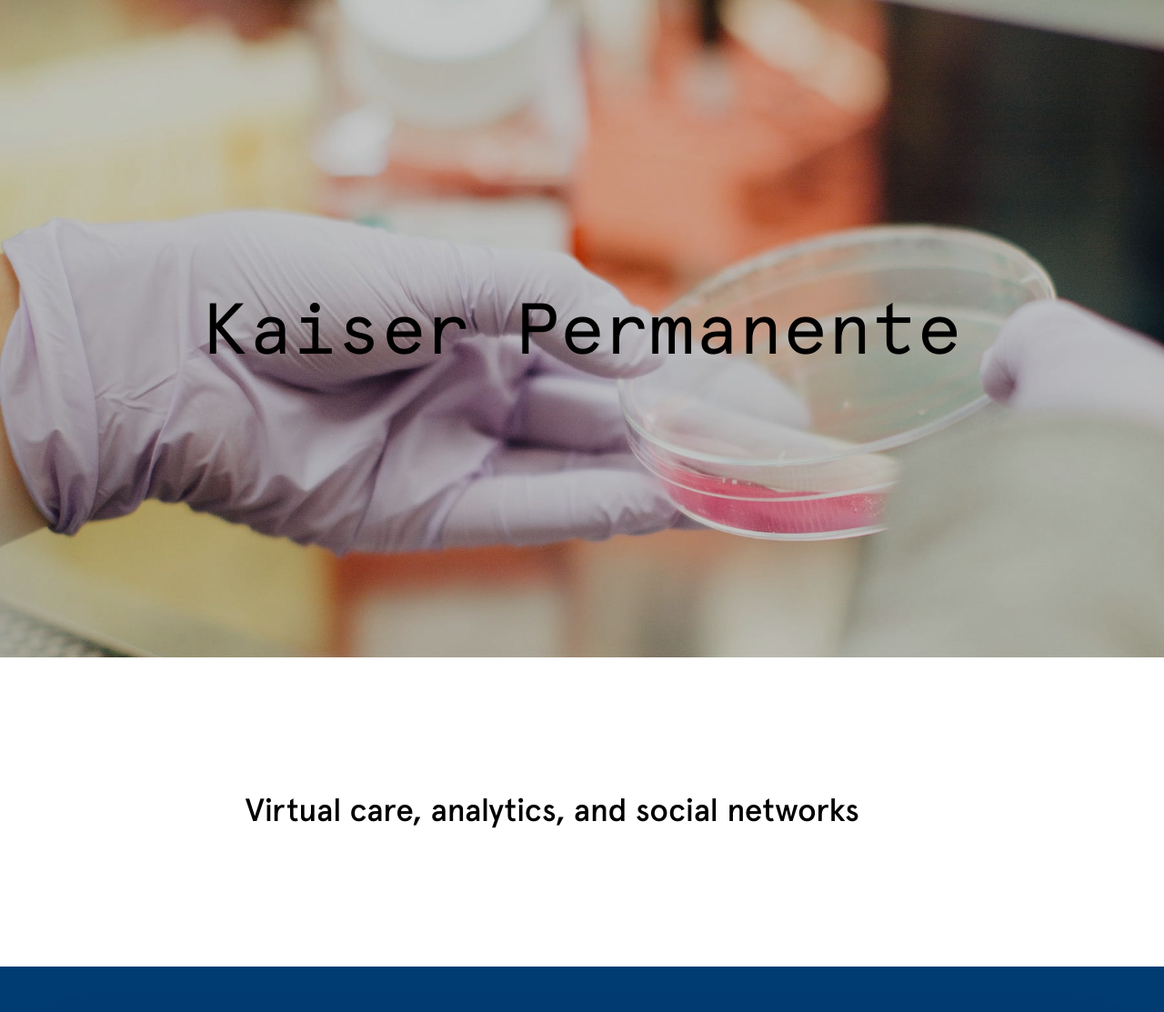
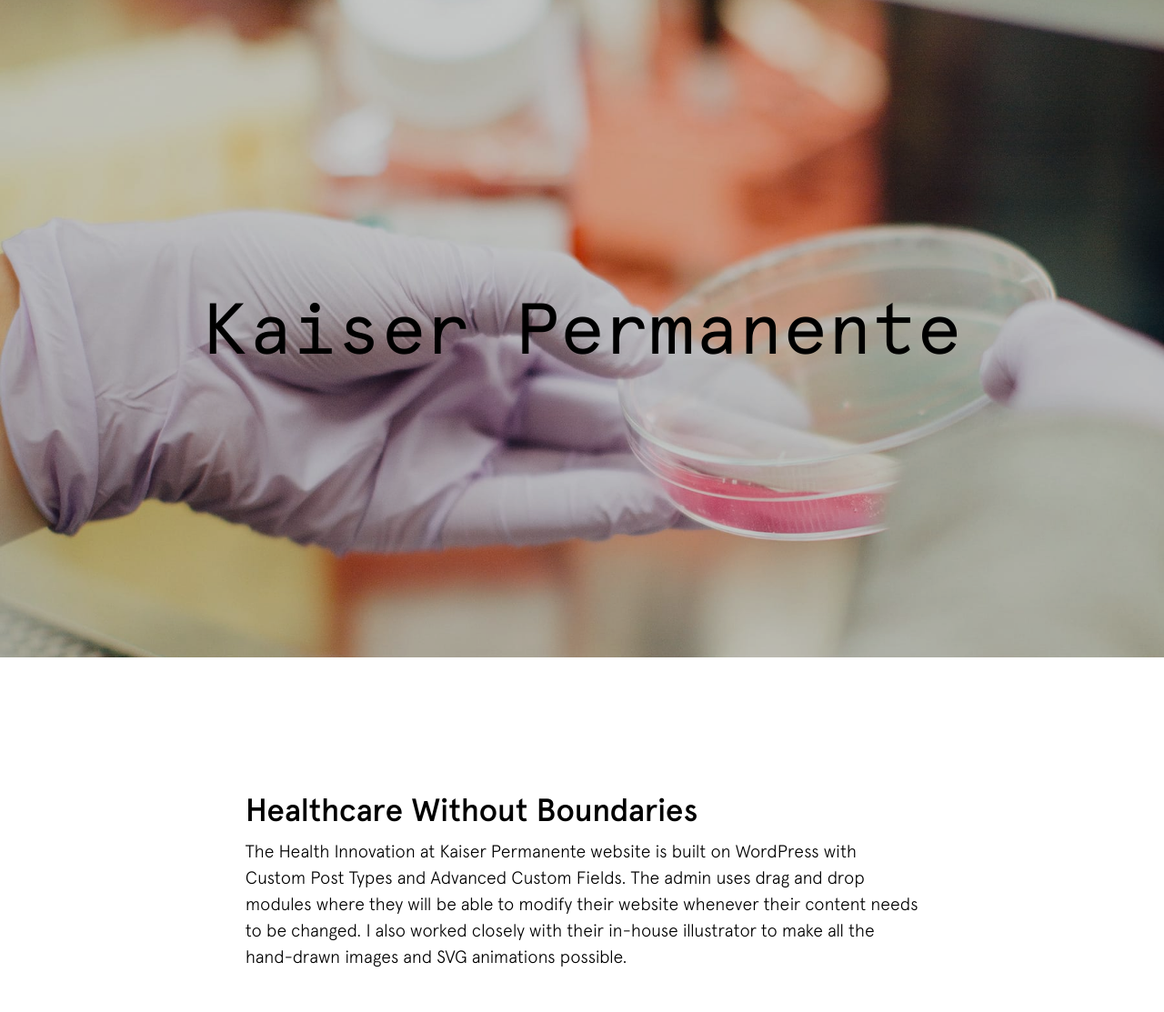
Before and after one commit to thomasvaeth/thomasvaeth.github.io, a Jekyll site: the page built from _work/kaiser-permanente.html, in a window 1280 px wide. Shown: the top 1113 px of the page at 91% size. Built offline with Jekyll 4.4.1, drawn with Linux system fonts in a browser that asks for light colours; grey boxes are pictures that could not be loaded.

Commit message:
Wrote more intros for case studies.

```diff
--- a/_work/ink-volt.html
+++ b/_work/ink-volt.html
@@ -13,7 +13,8 @@
     <h2>
       <span data-aos="slice-up" data-aos-duration="400">Notebooks and planners</span>
     </h2>
-    <p data-aos="fade-in" data-aos-duration="400" data-aos-delay="100"></p>
+    <p data-aos="fade-in" data-aos-duration="400" data-aos-delay="100">Kate Matsudaira's product line of notebooks and planners needed somewhere to grow after her successful Kickstart campaigns. She neeeded an e-commerce website to sellproducts  year-round, so a clean and minimal storefront was built on WordPress and WooCommerce. Development focused on components that could be reused as the brand continued to grow.</p>
+    <p data-aos="fade-in" data-aos-duration="400" data-aos-delay="100">The website has received recognition from <a href="https://www.cssdesignawards.com/sites/ink-volt/29013/" target="_blank">CSS Design Awards</a> and <a href="https://www.thebestdesigns.com/designs/ink-volt" target="_blank">The Best Designs</a>.</p>
   </div>
 </div>
 
--- a/_work/kaiser-permanente.html
+++ b/_work/kaiser-permanente.html
@@ -11,9 +11,9 @@
 <div class="study__intro section-padding--double bg-white">
   <div class="grid-small">
     <h2>
-      <span data-aos="slice-up" data-aos-duration="400">Virtual care, analytics, and social networks</span>
+      <span data-aos="slice-up" data-aos-duration="400">Healthcare Without Boundaries</span>
     </h2>
-    <p data-aos="fade-in" data-aos-duration="400" data-aos-delay="100"></p>
+    <p data-aos="fade-in" data-aos-duration="400" data-aos-delay="100">The Health Innovation at Kaiser Permanente website is built on WordPress with Custom Post Types and Advanced Custom Fields. The admin uses drag and drop modules where they will be able to modify their website whenever their content needs to be changed. I also worked closely with their in-house illustrator to make all the hand-drawn images and SVG animations possible.</p>
   </div>
 </div>
 
```
Also changed, not shown: _assets/scss/components/_study.scss (+18 -4 lines), assets/css/app.min.css, 1 other file.
